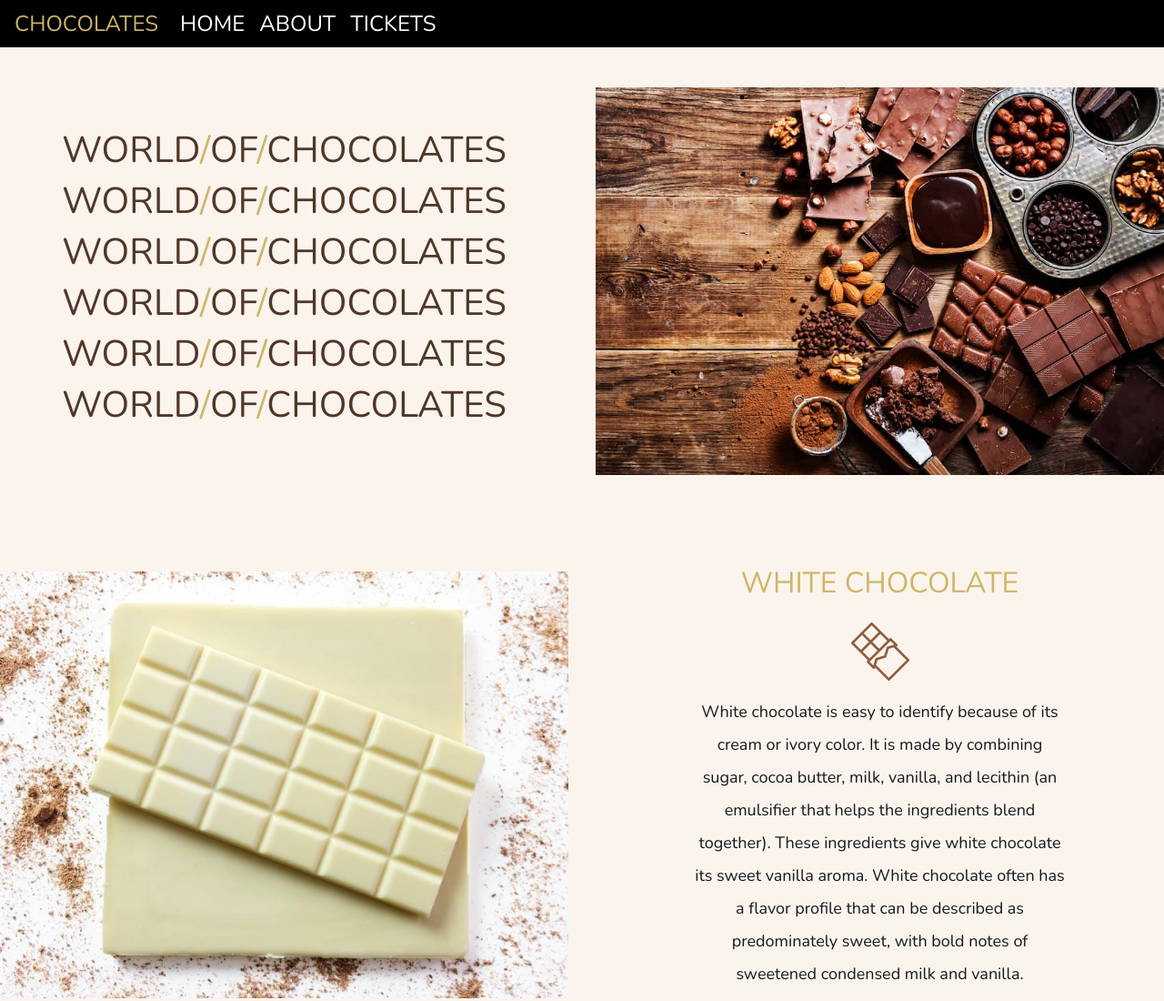
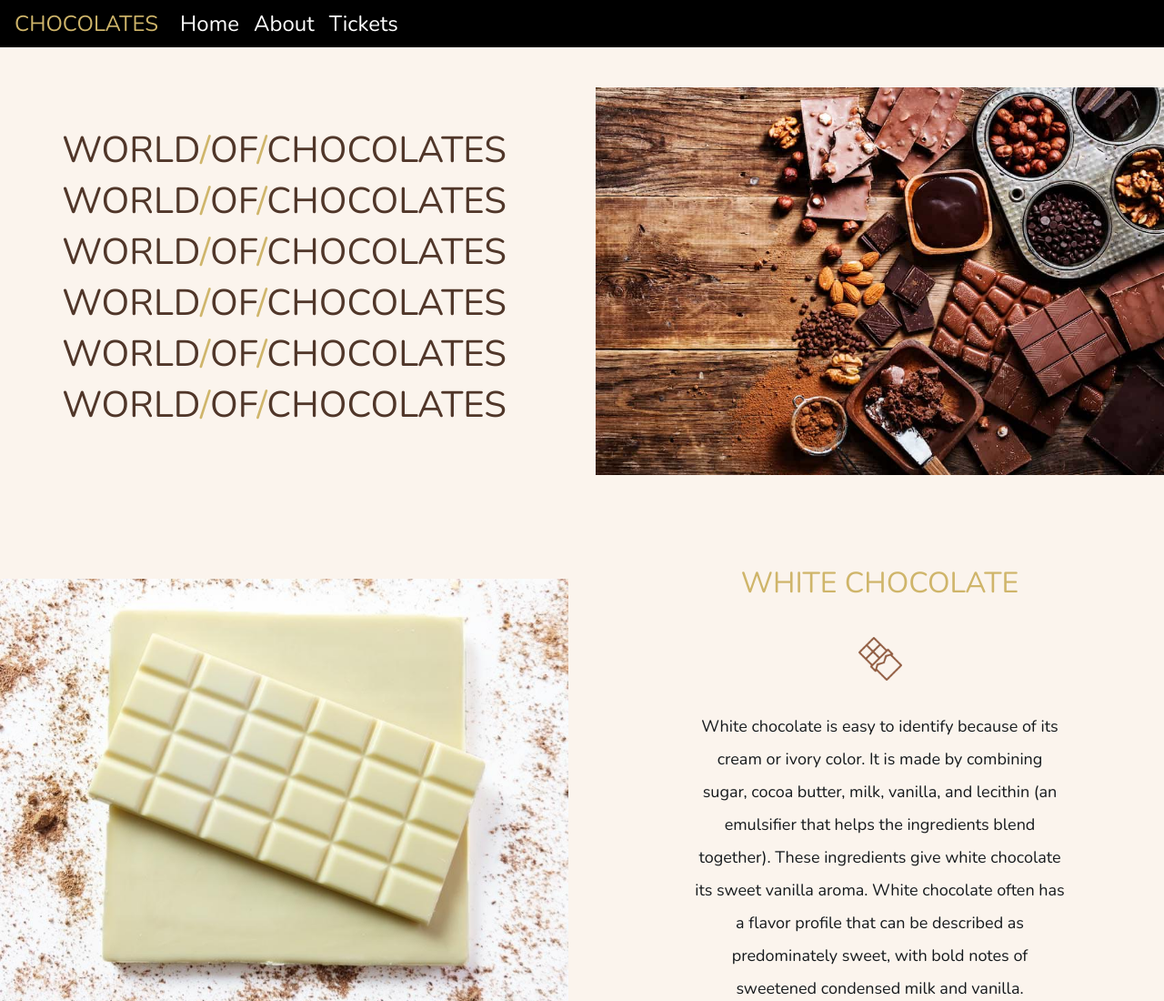
Before and after one commit to nas1312/worldofchocolate, a plain HTML site: page index.html in a window 1280 px wide. Shown: the top 1100 px of the page at 91% size. Drawn offline with nearby package versions, Linux system fonts and the light colour scheme.

Commit message:
Update index.html

```diff
--- a/index.html
+++ b/index.html
@@ -28,13 +28,13 @@
         <div class="collapse navbar-collapse" id="navLinks">
             <ul class="navbar-nav">
                 <li class="nav-item">
-                    <a href="" class="nav-link">HOME</a>
+                    <a href="" class="nav-link">Home</a>
                 </li>
                 <li class="nav-item">
-                    <a href="" class="nav-link">ABOUT</a>
+                    <a href="" class="nav-link">About</a>
                 </li>
                 <li class="nav-item">
-                    <a href="" class="nav-link">TICKETS</a>
+                    <a href="" class="nav-link">Tickets</a>
                 </li>
             </ul>
         </div>
@@ -68,7 +68,7 @@
                 <div class="row justify-content-center">
                     <div class="col-10 col-lg-8 blurb mb-5 mb-md-0">
                         <h2 class="bold">WHITE CHOCOLATE</h2>
-                        <img src="Photos/0.png" alt="" class="d-none d-lg-inline m-2 p-2"   style="width: 80px;">
+                        <img src="Photos/0.png" alt="" class="d-none d-lg-inline m-3 p-3"   style="width: 80px;">
                         <p class="lead">White chocolate is easy to identify because of its cream or ivory color.
                              It is made by combining sugar, cocoa butter, milk, vanilla, and lecithin (an emulsifier
                              that helps the ingredients blend together). These ingredients give white chocolate its
```
